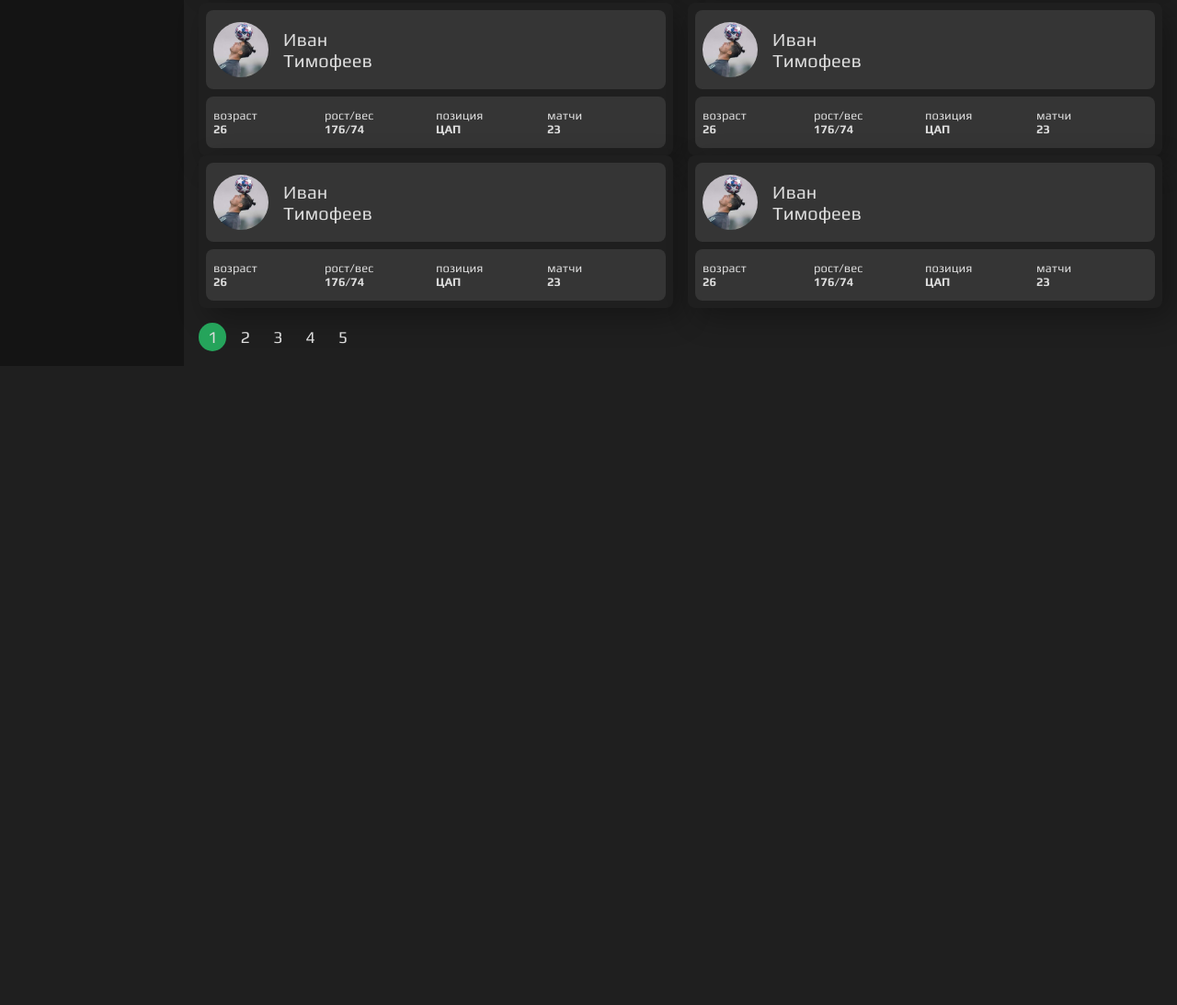
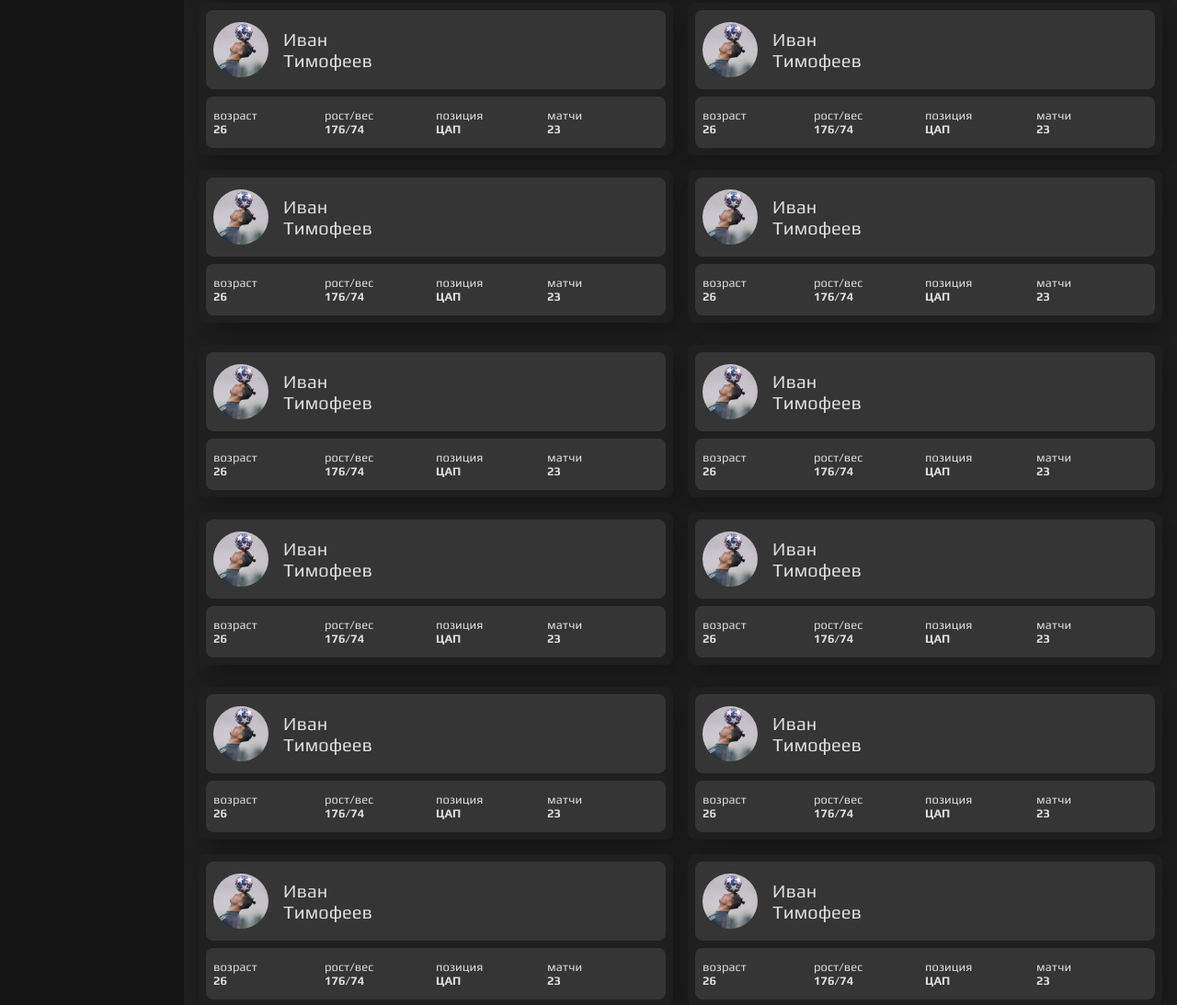
Before and after one commit to AndreiExtr/NukleBall, a plain HTML site: page index.html in a window 1280 px wide. Shown: the part 1707-2800 px from the top of the page at 92% size. Before the commit the page ends 2105 px from the top, so only its background shows below. Drawn offline with Linux system fonts and the light colour scheme.

Commit message:
edit gap

```diff
--- a/Css/cards.css
+++ b/Css/cards.css
@@ -12,7 +12,7 @@
 
 .cards_row {
   display: flex;
-  gap: 24px;
+  gap: 16px;
   flex-flow: row wrap; /* изменено на wrap */
   align-items: center;
   align-content: center;
@@ -20,7 +20,7 @@
 }
 
 .card {
-  flex: 0 0 calc(25% - 24px); /* изменено значение ширины карточек */
+  flex: 0 0 calc(25% - 18px); /* изменено значение ширины карточек */
   font-size: 14px;
   object-fit: cover;
   background-image: url(../Img/Rectangle.svg);
@@ -35,7 +35,7 @@
 
 @media (max-width: 1500px) {
   .card {
-    flex-basis: calc(50% - 12px); /* изменено на 100% при ширине экрана до 330px */
+    flex-basis: calc(50% - 10px); /* изменено на 100% при ширине экрана до 330px */
   }
 }
 
--- a/Css/page_games.css
+++ b/Css/page_games.css
@@ -7,6 +7,7 @@
 
 .cards_row_gamer {
   display: flex;
+  gap: 16px;
   flex-flow: row wrap; /* изменено на wrap */
   align-items: center;
   align-content: center;
--- a/Scripts/game_cards.js
+++ b/Scripts/game_cards.js
@@ -9,7 +9,7 @@ var originalCard = document.querySelector(".card_gamer");
 var clonedCard = originalCard.cloneNode(true);
 
 // Создаем 16 копий карточки (4 карточки по 4 раза)
-for (var i = 0; i < 6; i++) {
+for (var i = 0; i < 12; i++) {
     // Клонируем исходную карточку
     var cardClone = clonedCard.cloneNode(true);
 
@@ -17,8 +17,12 @@ for (var i = 0; i < 6; i++) {
     var container;
     if (i < 3) {
         container = cardContainer;
+    } else if (i < 6) {
+        container = cardContainer1;
+    } else  if (i < 9) {
+        container = cardContainer2;
     } else {
-        container = cardContainer1;
+      container = cardContainer3;
     }
 
     // Добавляем клонированную карточку в соответствующий контейнер
--- a/index.html
+++ b/index.html
@@ -239,6 +239,36 @@
                             </div>
                         </div>
                     </div>
+
+                    <div class="cards_row_gamer" id="cards_row2_gamer">
+                        <div class="card_gamer">
+                            <div class="cont">
+                                <div class="img_wrapper"></div>
+                                <div class="name">Иван <br />Тимофеев</div>
+                            </div>
+                            <div class="cont1">
+                                <div class="information">возраст <br /><b>26</b></div>
+                                <div class="information">рост/вес <br /><b>176/74</b></div>
+                                <div class="information">позиция <br /><b>ЦАП</b></div>
+                                <div class="information">матчи <br /><b>23</b></div>
+                            </div>
+                        </div>
+                    </div>
+
+                    <div class="cards_row_gamer" id="cards_row3_gamer">
+                        <div class="card_gamer">
+                            <div class="cont">
+                                <div class="img_wrapper"></div>
+                                <div class="name">Иван <br />Тимофеев</div>
+                            </div>
+                            <div class="cont1">
+                                <div class="information">возраст <br /><b>26</b></div>
+                                <div class="information">рост/вес <br /><b>176/74</b></div>
+                                <div class="information">позиция <br /><b>ЦАП</b></div>
+                                <div class="information">матчи <br /><b>23</b></div>
+                            </div>
+                        </div>
+                    </div>
                 </div>
 
                 <div class="pagination">
```
